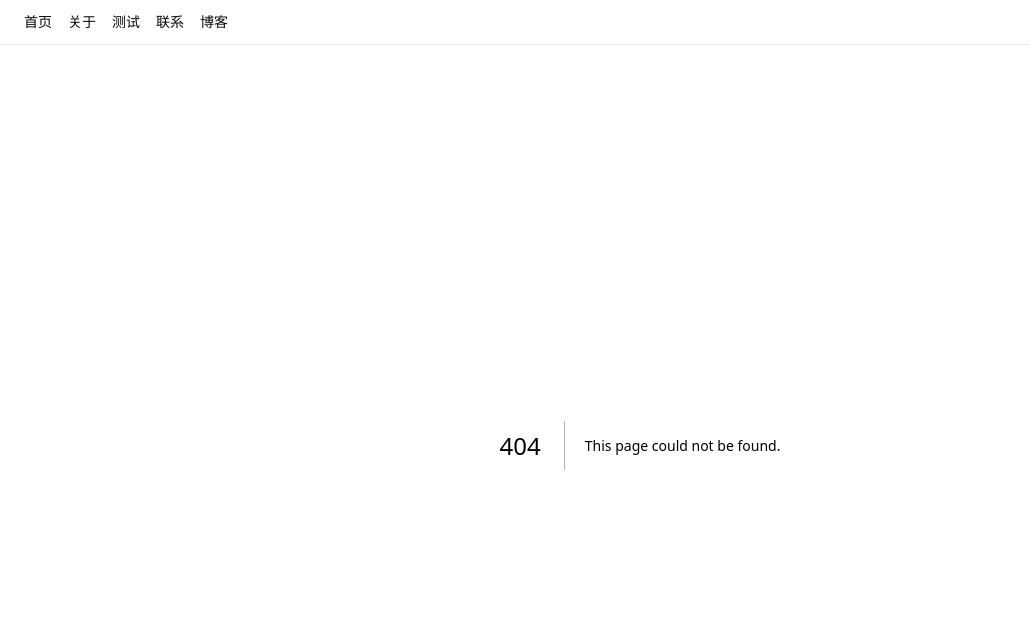
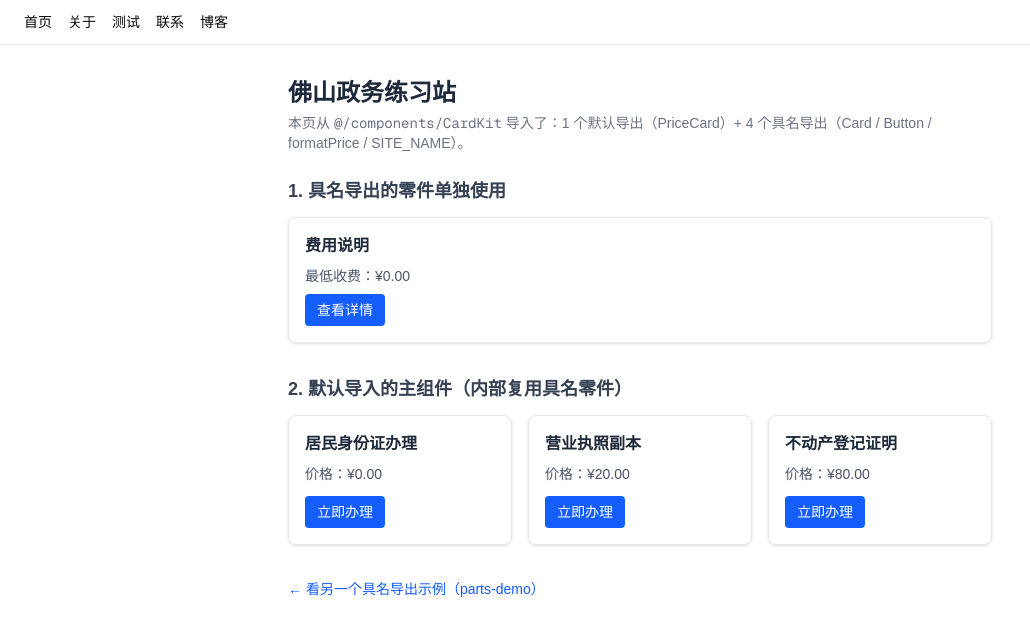
Before and after one commit to guanzhuang026/nextjs, a Next.js app: page /cardkit-demo in a window 1280 px wide. Before the commit this address had no page. Shown: the top 636 px of the page, without its empty margins (0-1030 px from the left). Built offline with nearby package versions, Linux system fonts and the light colour scheme.

Commit message:
导出导入

```diff
--- /dev/null
+++ b/app/cardkit-demo/page.tsx
@@ -0,0 +1,49 @@
+// cardkit-demo/page.tsx
+// 演示如何从 CardKit.tsx 同时「默认导入」和「具名导入」。
+//
+// PriceCard 是默认导出 → 导入时不写花括号，名字可自定义（这里就叫 PriceCard）
+// Card / Button / formatPrice / SITE_NAME 是具名导出 → 必须写花括号 {}，且名字要和导出时一模一样
+
+import PriceCard from "@/components/CardKit"; // 默认导入（无 {}）
+import { Card, Button, formatPrice, SITE_NAME } from "@/components/CardKit"; // 具名导入（有 {}）
+import Link from "next/link";
+
+export default function CardKitDemoPage() {
+  const items = [
+    { name: "居民身份证办理", price: 0 },
+    { name: "营业执照副本", price: 20 },
+    { name: "不动产登记证明", price: 80 },
+  ];
+
+  return (
+    <main className="mx-auto max-w-3xl p-8">
+      <h1 className="mb-1 text-2xl font-bold text-gray-800">{SITE_NAME}</h1>
+      <p className="mb-6 text-sm text-gray-500">
+        本页从 <code>@/components/CardKit</code> 导入了：1 个默认导出（PriceCard）+ 4 个具名导出（Card / Button / formatPrice / SITE_NAME）。
+      </p>
+
+      {/* 具名导入直接用的零件：Card + Button + formatPrice */}
+      <section className="mb-8">
+        <h2 className="mb-3 text-lg font-semibold text-gray-700">1. 具名导出的零件单独使用</h2>
+        <Card title="费用说明">
+          <p>最低收费：{formatPrice(0)}</p>
+          <p className="mt-2"><Button label="查看详情" /></p>
+        </Card>
+      </section>
+
+      {/* 默认导入的主组件：PriceCard（它内部又用了具名导出的 Card / Button / formatPrice） */}
+      <section className="mb-8">
+        <h2 className="mb-3 text-lg font-semibold text-gray-700">2. 默认导入的主组件（内部复用具名零件）</h2>
+        <div className="grid grid-cols-1 gap-4 sm:grid-cols-3">
+          {items.map((it) => (
+            <PriceCard key={it.name} name={it.name} price={it.price} />
+          ))}
+        </div>
+      </section>
+
+      <Link href="/parts-demo" className="text-sm text-blue-600 hover:underline">
+        ← 看另一个具名导出示例（parts-demo）
+      </Link>
+    </main>
+  );
+}
--- /dev/null
+++ b/components/CardKit.tsx
@@ -0,0 +1,46 @@
+// ===================================================================
+// CardKit.tsx —— 一个「零件库」文件
+// 演示：同一个文件里，默认导出（1 个）+ 具名导出（多个）如何共存。
+// 这是真实项目里最常见的写法：主组件用默认导出，辅助零件用具名导出。
+// ===================================================================
+
+// ---------- 具名导出 1：卡片容器组件 ----------
+export function Card(props: {
+  title: string;
+  children: React.ReactNode;
+}) {
+  return (
+    <div className="rounded-lg border border-gray-200 p-4 shadow-sm">
+      <h3 className="mb-2 text-base font-semibold text-gray-800">{props.title}</h3>
+      <div className="text-sm text-gray-600">{props.children}</div>
+    </div>
+  );
+}
+
+// ---------- 具名导出 2：按钮组件 ----------
+export function Button(props: { label: string }) {
+  return (
+    <button className="rounded bg-blue-600 px-3 py-1.5 text-sm text-white hover:bg-blue-700">
+      {props.label}
+    </button>
+  );
+}
+
+// ---------- 具名导出 3：普通工具函数（也能具名导出） ----------
+export function formatPrice(amount: number) {
+  return "¥" + amount.toFixed(2);
+}
+
+// ---------- 具名导出 4：配置常量（也能具名导出） ----------
+export const SITE_NAME = "佛山政务练习站";
+
+// ---------- 默认导出（一个文件只能有 1 个） ----------
+// 这个文件的主角是一张「价格卡片」，所以把它设为默认导出。
+export default function PriceCard(props: { name: string; price: number }) {
+  return (
+    <Card title={props.name}>
+      <p className="mb-3">价格：{formatPrice(props.price)}</p>
+      <Button label="立即办理" />
+    </Card>
+  );
+}
```
